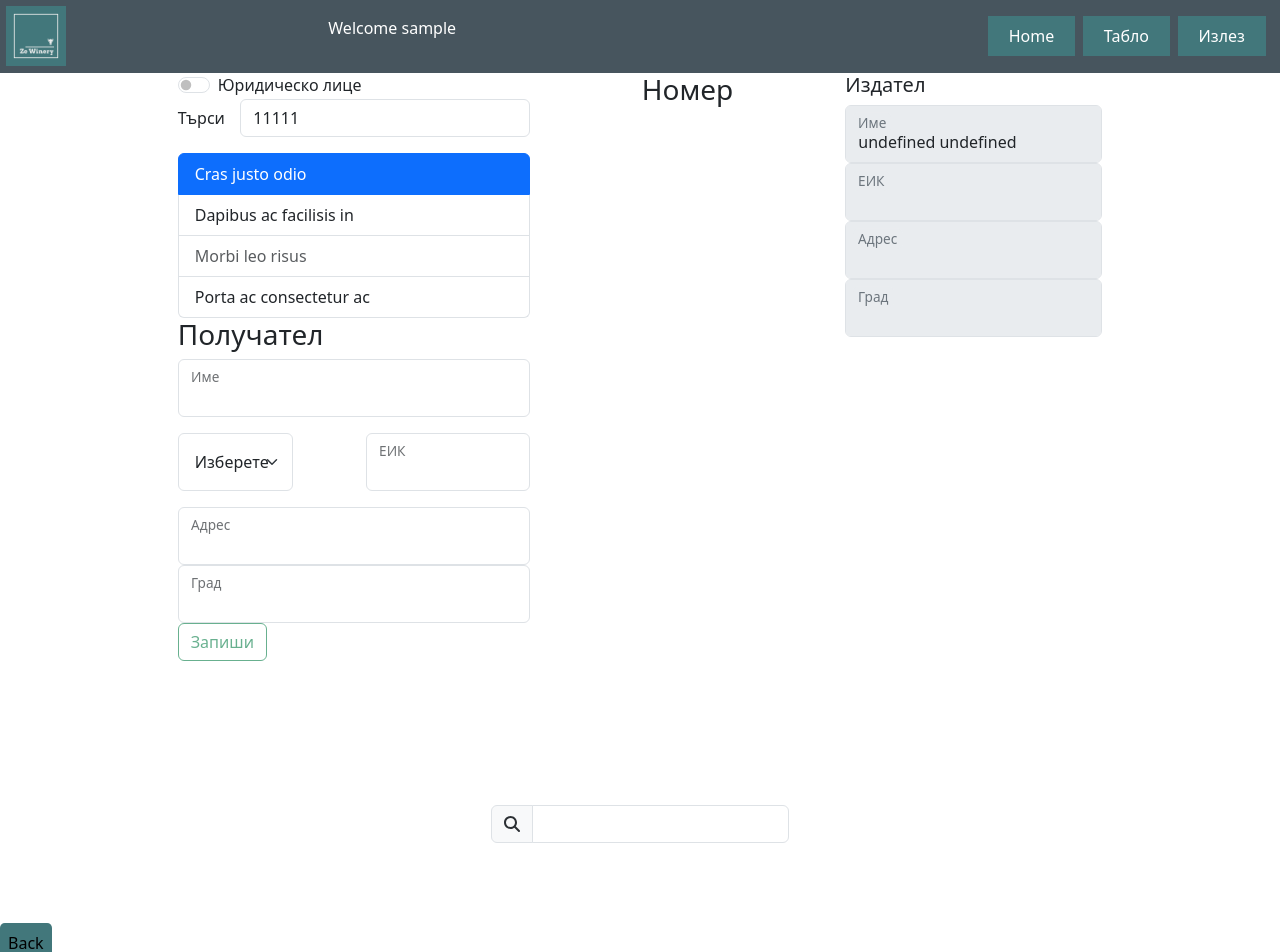
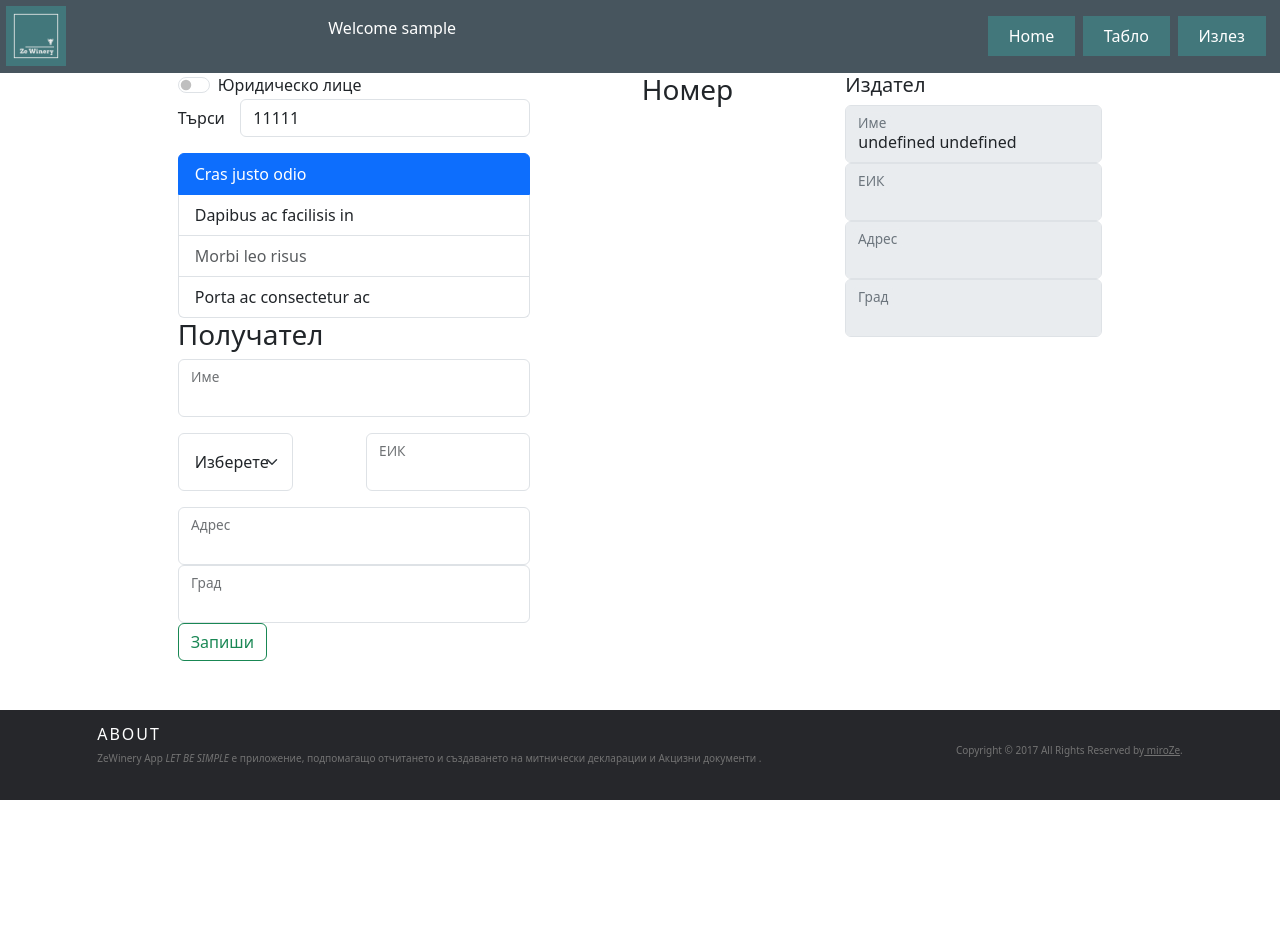
Before and after one commit to MiroZe/ze-winery, a React (Vite) app in the folder ze-winery-app/: page /my-companies/1/createAdd in a window 1280 px wide. Shown: the top 952 px of the page. After the commit the page ends 800 px from the top, so only its background shows below. Built offline with nearby package versions, Linux system fonts and the light colour scheme; no server answers; sample sign-in values are in the browser's storage.

Commit message:
imrpove validation at new client form

```diff
--- a/ze-winery-app/src/components/Add/CreateAdd/ClientForm.jsx
+++ b/ze-winery-app/src/components/Add/CreateAdd/ClientForm.jsx
@@ -10,6 +10,7 @@ import { useForm } from '../../../hooks/useForm';
 import { useState } from 'react';
 import { clientCreate } from '../../../services/addService';
 import { formFieldCheckFn } from '../../../utils/formsFieldCheckFn';
+import { useErrorMessageDispatch } from '../../../hooks/useErrorMessageDispatch';
 
 
 
@@ -24,6 +25,7 @@ const ClientForm = ({id}) => {
         companyId: '',
 
     });
+    const dispatchErrorMessage = useErrorMessageDispatch();
 
     const [isCompany, setIsCompany] = useState(true);
     const [validated, setValidated] = useState(true);
@@ -33,13 +35,21 @@ const ClientForm = ({id}) => {
 
     const onSubmitClientHandler = async (e) => {
         e.preventDefault();
+        console.log('fafasf');
+        console.log(formValues);
+
         const form = e.currentTarget;
         if(form.checkValidity() === false) {
             setValidated(false);
             return
           }
         const clientData = {...formValues,isCompany,ownerId: id};
-        await clientCreate(clientData);
+        try {
+            await clientCreate(clientData);
+
+        } catch (error) {
+            dispatchErrorMessage(error)
+        }
 
     }
 
@@ -101,7 +111,7 @@ const ClientForm = ({id}) => {
 
                         <Form.Group as={Col}>
                         <FloatingLabel label='ЕИК'>
-                            <Form.Control type="text" name='companyId' value={formValues.companyId} onChange={onChangeHandler} required />
+                            <Form.Control type="number" name='companyId' value={formValues.companyId} onChange={onChangeHandler} required />
                         </FloatingLabel>
                         </Form.Group>
 
@@ -116,7 +126,7 @@ const ClientForm = ({id}) => {
 
 
 
-                <Button variant="outline-success" type='submit' disabled={formFieldCheckFn(formValues)}>Запиши</Button>
+                <Button variant="outline-success" type='submit' >Запиши</Button>
             </Form>
 
 
--- a/ze-winery-app/src/components/Add/CreateAdd/CreateAdd.jsx
+++ b/ze-winery-app/src/components/Add/CreateAdd/CreateAdd.jsx
@@ -3,7 +3,7 @@ import styles from './CreateAdd.module.css';
 import Form from 'react-bootstrap/Form';
 import FloatingLabel from 'react-bootstrap/FloatingLabel';
 import ClientForm from './ClientForm';
-import ProductsList from '../../Products/ProductsList';
+
 
 const CreateAdd = () => {
 
@@ -36,7 +36,7 @@ const CreateAdd = () => {
                     </Form.Group>
                 </Form>
             </div>
-            <ProductsList/>
+
 
         </div>
 
--- a/ze-winery-app/src/components/LoginForm/LoginForm.jsx
+++ b/ze-winery-app/src/components/LoginForm/LoginForm.jsx
@@ -36,7 +36,7 @@ const LoginForm = () => {
 
         } catch (error) {
             dispatchErrorMessage(error)
-            console.log(error);
+
         }
 
 
```
